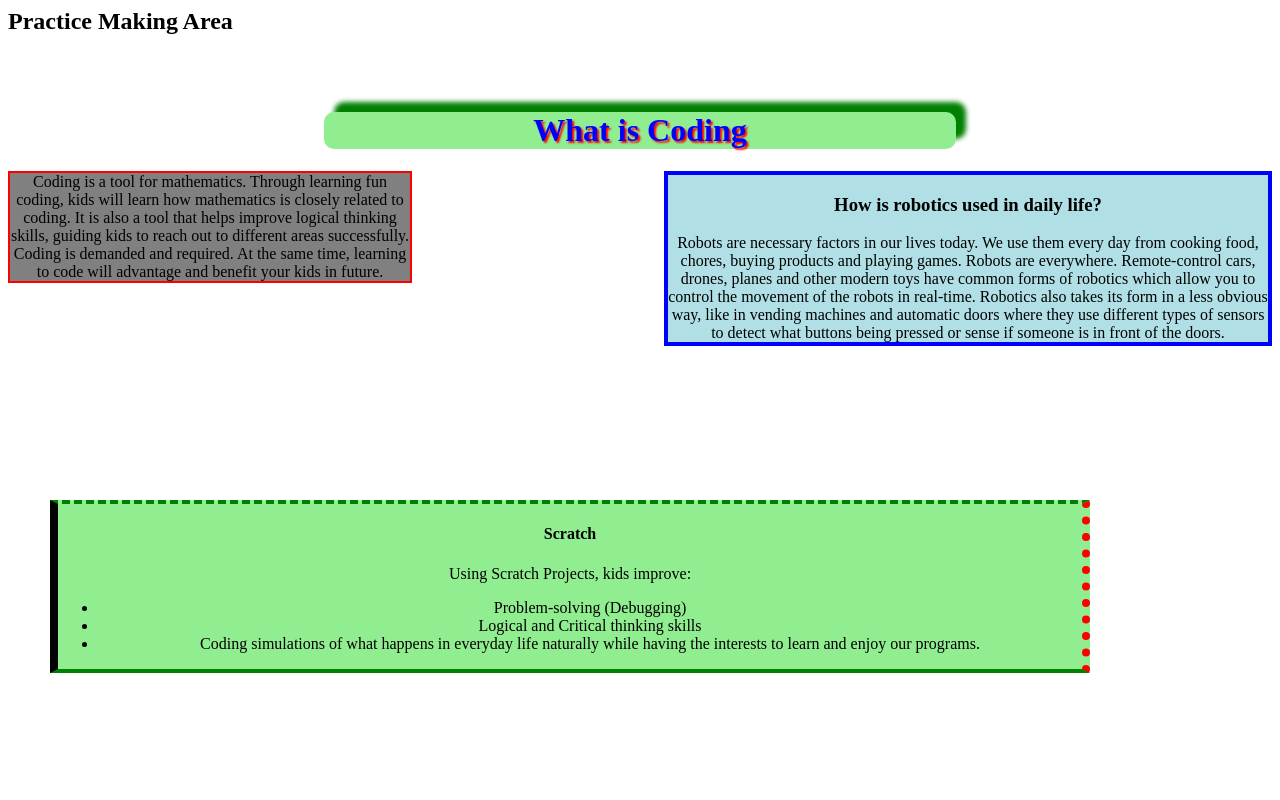
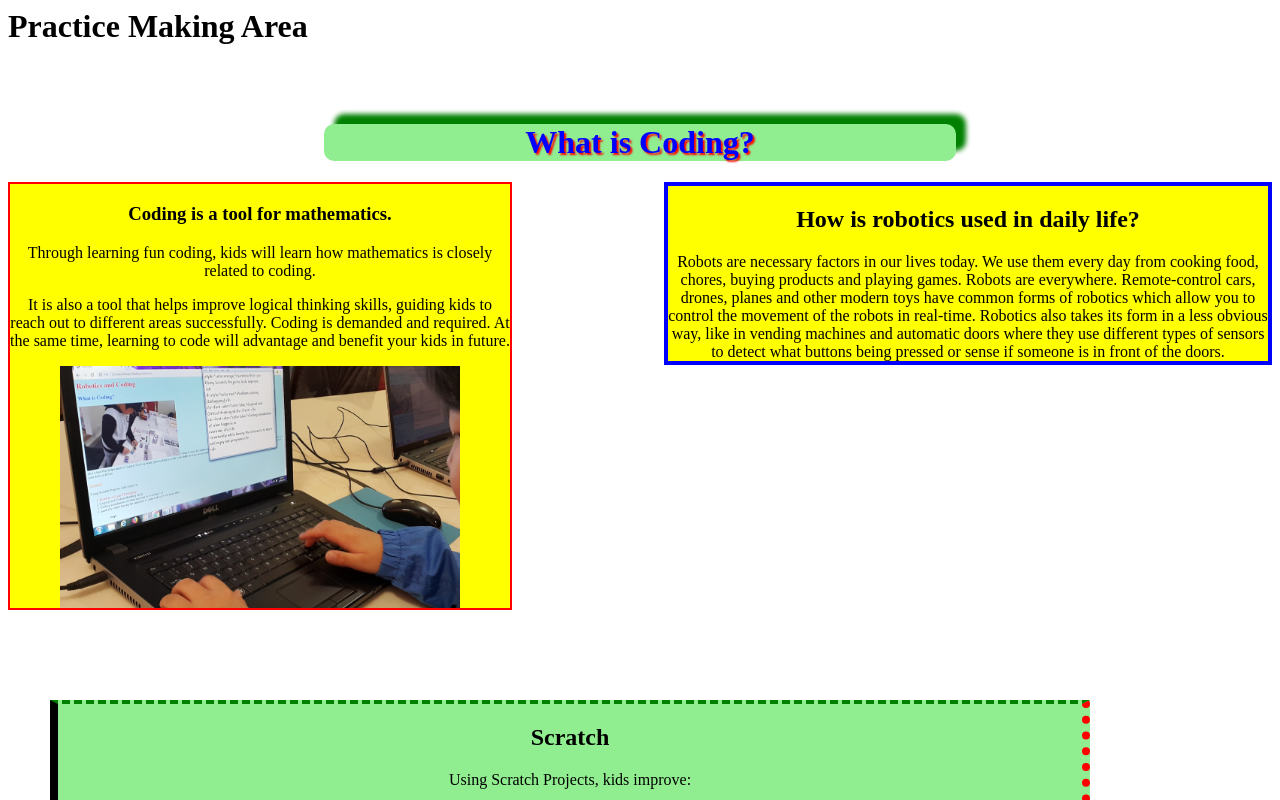
Before and after one commit to robotdaysean/park, a plain HTML site: page index.html in a window 1280 px wide. Drawn offline with Linux system fonts and the light colour scheme.

Commit message:
Update index.html

```diff
--- a/index.html
+++ b/index.html
@@ -1,8 +1,10 @@
 
-<h2>Practice Making Area</h2>
+
+<h1> Practice Making Area</h1>
 
 <br>
 <br>
+
 <div style="text-align:center;
 background-color:lightgreen;
 color:blue;
@@ -12,44 +14,35 @@ border-radius:10px 10px 10px 10px/10px 10px 10px 10px;
 box-shadow:10px -10px 5px green;
 text-shadow:2px 2px 2px red;
 ">
-
-
-
-<h1> What is Coding</h1>
+<h1> What is Coding?</h1>
 </div>
 
 
 
 
-
-<div style="background-color:grey;
+<div style="background-color:yellow;
 text-align:center;
 border:2px solid red;
-width:400px;height:auto;
+width:500px;height:auto;
 float:left;
 ">
+<h3>Coding is a tool for mathematics.</h3> Through learning fun coding, kids will learn how mathematics is closely related to coding. <p>It is also a tool that helps improve logical thinking skills, guiding kids to reach out to different areas successfully. Coding is demanded and required. At the same time, learning to code will advantage and benefit your kids in future.</p>
 
-Coding is a tool for mathematics. Through learning fun coding, kids will learn how mathematics is closely related to coding. It is also a tool that helps improve logical thinking skills, guiding kids to reach out to different areas successfully. Coding is demanded and required. At the same time, learning to code will advantage and benefit your kids in future.
+<img src="20190914_153030-coding sean.jpg" width="400px">
 </div>
 
 
-
-
-
-<div style="background-color:powderblue;
+<div style="background-color:yellow;
 text-align:center;
 border:4px solid blue;
 width:600px;height:auto;
 float:right;
 ">
 
-
-<h3>How is robotics used in daily life?</h3>
+<h2> How is robotics used in daily life?</h2>
 Robots are necessary factors in our lives today. We use them every day from cooking food, chores, buying products and playing games.
 Robots are everywhere. Remote-control cars, drones, planes and other modern toys have common forms of robotics which allow you to control the movement of the robots in real-time. Robotics also takes its form in a less obvious way, like in vending machines and automatic doors where they use different types of sensors to detect what buttons being pressed or sense if someone is in front of the doors.
 </div>
-
-
 
 
 <div style="background-color:lightgreen;
@@ -59,16 +52,17 @@ border-bottom:4px solid green;
 border-right:8px dotted red;
 border-left:8px inset black;
 width:80%;height:auto;
-position:absolute;left:50px;top:500px;
+position:absolute;left:50px;top:700px;
 
 ">
 
-<h4>Scratch</h4>
+<h2> Scratch</h2>
 Using Scratch Projects, kids improve:
+
 <ul>
-<li>Problem-solving (Debugging)</li>
-<li>Logical and Critical thinking skills</li>
-<li>Coding simulations of what happens in everyday life
-naturally while having the interests to learn and enjoy our programs.</li>
+<li> Problem-solving (Debugging) </li>
+<li> Logical and Critical thinking skills </li>
+<li> Coding simulations of what happens in everyday life </li>
 </ul>
+naturally while having the interests to learn and enjoy our programs.
 </div>
```
